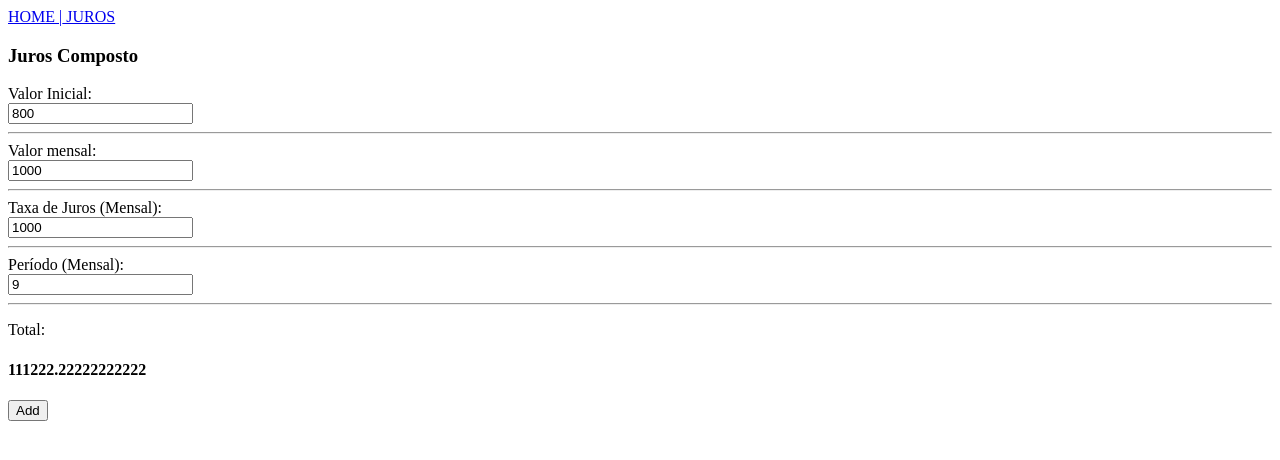
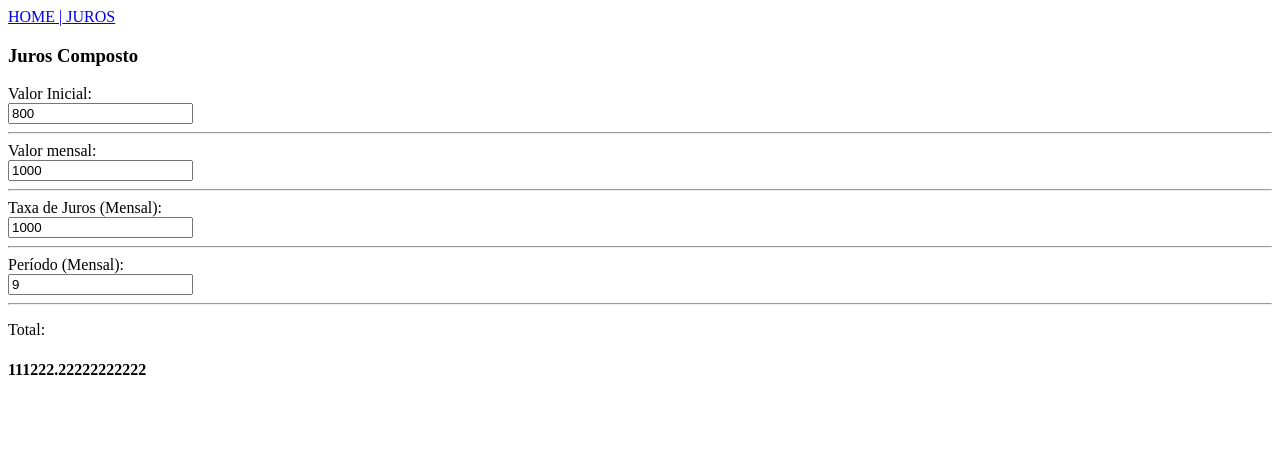
Before and after one commit to roxellyt/Aula-06, an Angular app: page /juros in a window 1280 px wide. Shown: the top 460 px of the page. Built offline with nearby package versions, Linux system fonts and the light colour scheme.

Commit message:
1 file modified

```diff
--- a/src/app/juros/juros.component.html
+++ b/src/app/juros/juros.component.html
@@ -14,4 +14,3 @@
 <hr />
 <p>Total:</p>
 <h4>{{ getJuros() }}</h4>
-<button>Add</button>
```
